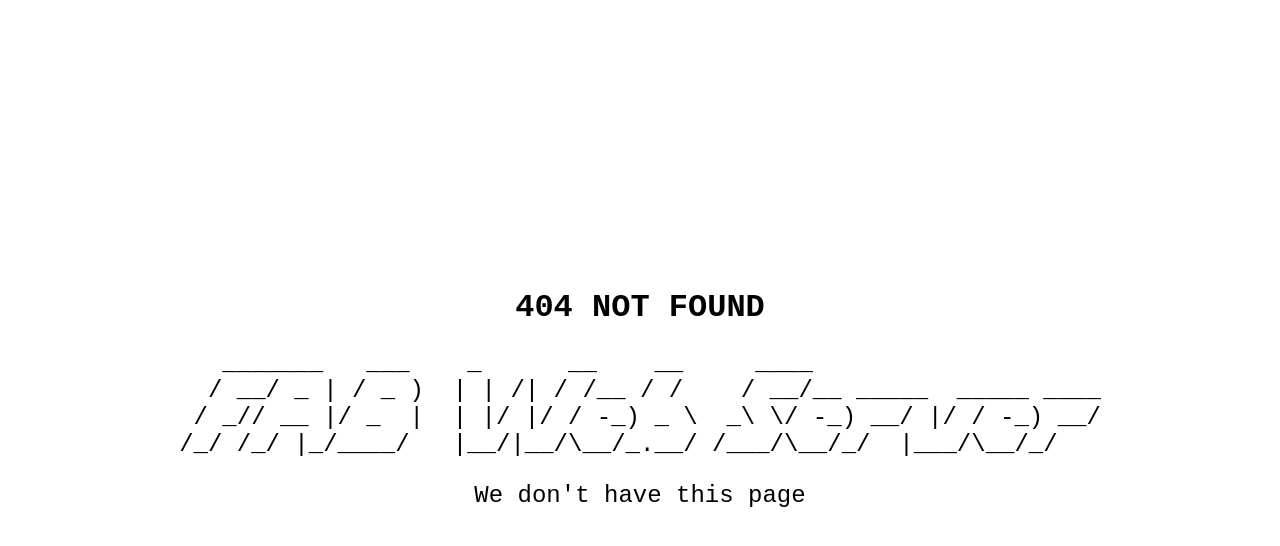
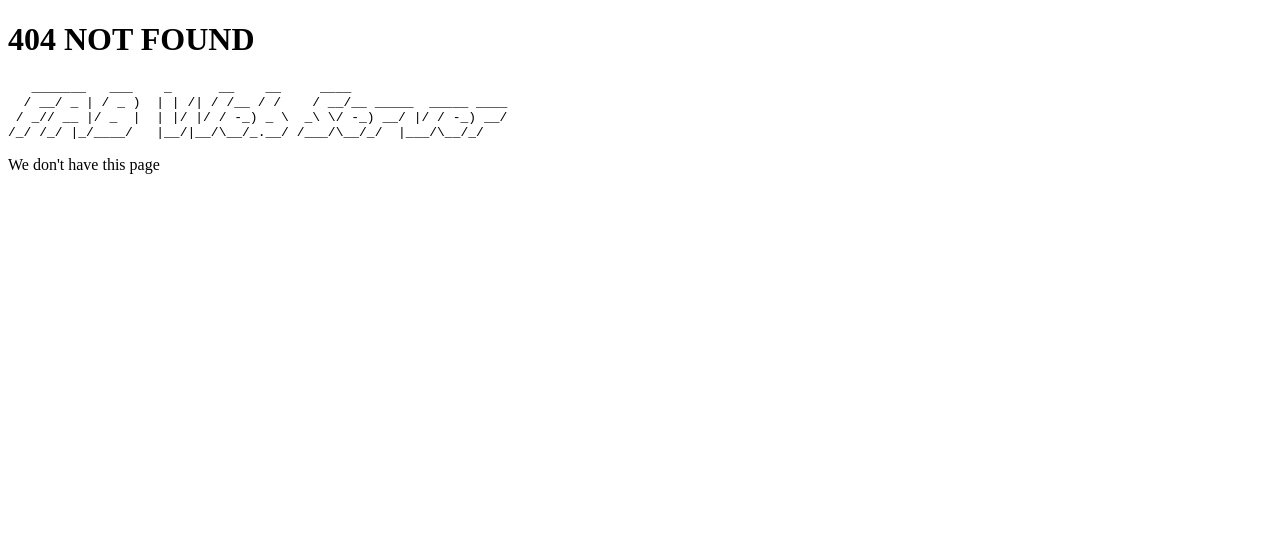
Before and after one commit to FinnShields/webserv, a plain HTML site: page www/error_pages/404.html in a window 1280 px wide. Drawn offline with Linux system fonts and the light colour scheme.

Commit message:
validation of return. css in error_pages removed

```diff
--- a/www/error_pages/404.html
+++ b/www/error_pages/404.html
@@ -2,7 +2,6 @@
 <html>
 	<head>
 		<title>404 NOT FOUND!</title>
-		<link rel="stylesheet" type="text/css" href="defaultStyles.css">
 	</head>
 	<body>
 
--- a/www/error_pages/defaultStyles.css
+++ /dev/null
@@ -1,31 +0,0 @@
-body {
-	font-family: 'Courier New', Courier, monospace;
-	background-color: #fff;
-	margin: 0;
-	padding: 0 1rem;
-	display: flex;
-	justify-content: center;
-	align-items: center;
-	height: 100vh;
-}
-h1 {
-	font-size: 2em;
-	margin-bottom: 0.5em;
-	display: flex;
-	justify-content: center;
-	align-items: center;
-	text-justify: center;
-}
-pre {
-	font-family: 'Courier New', Courier, monospace;
-	font-size: 1.5em;
-	display: flex;
-	justify-content: center;
-	align-items: center;
-}
-p {
-	font-size: 1.5em;
-	display: flex;
-	justify-content: center;
-	align-items: center;
-}
```
Also changed, not shown: www/error_pages/504.html (+0 -1 lines), 5 other files.
